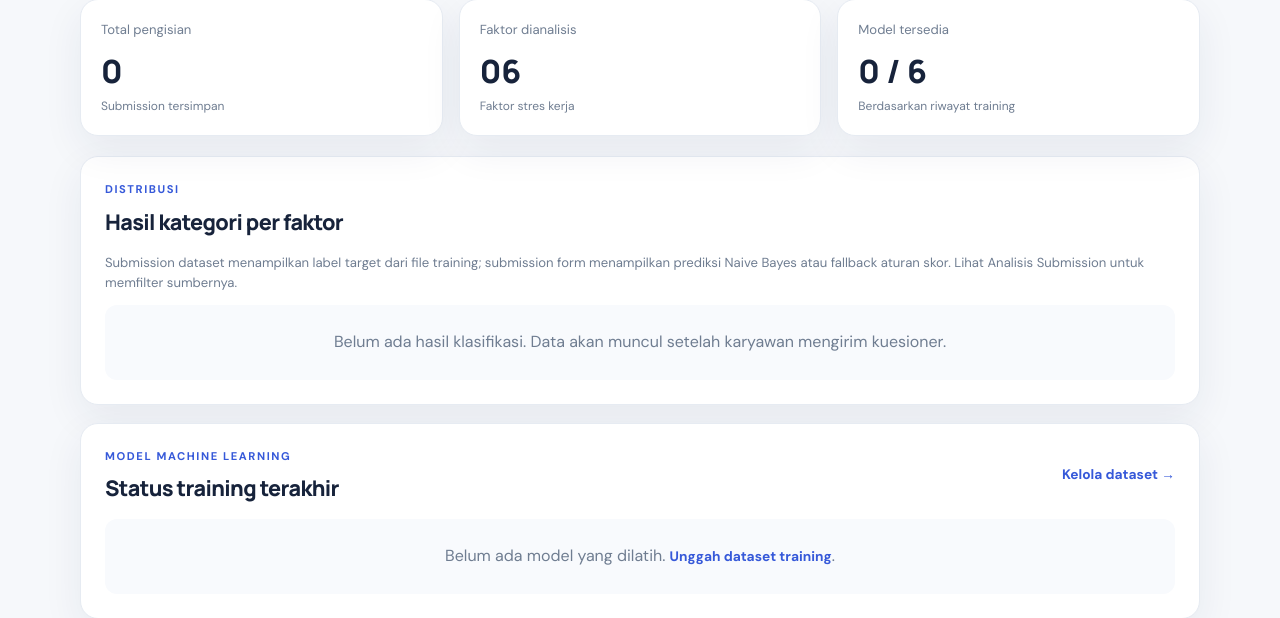
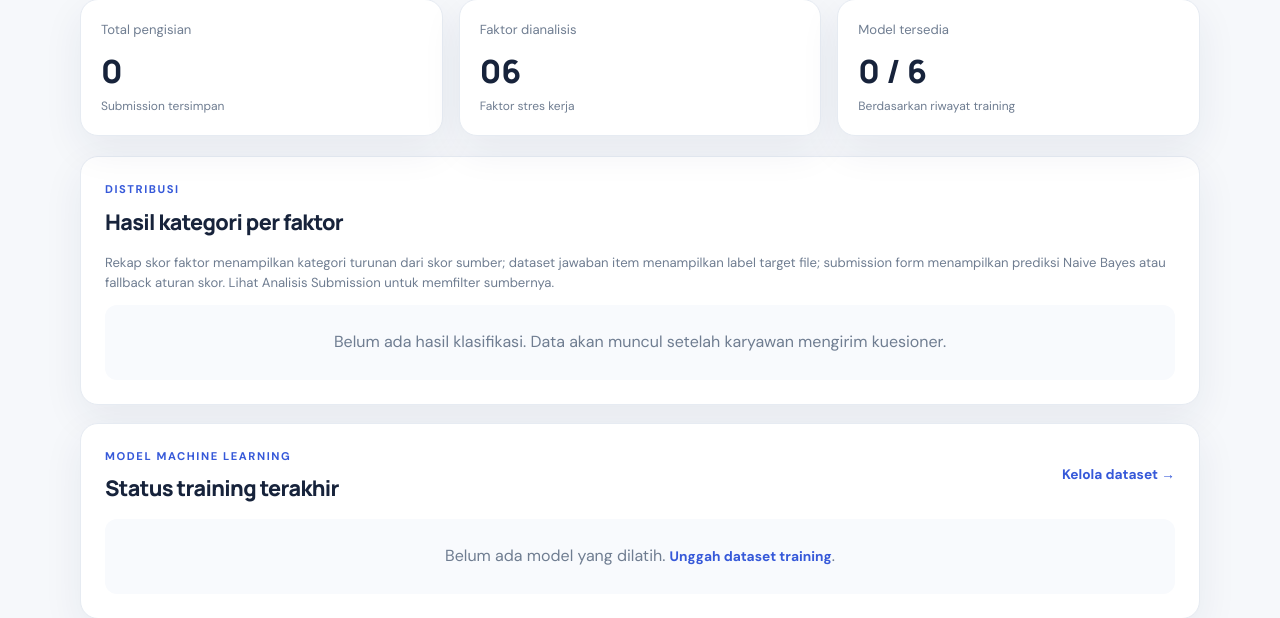
Before and after one commit to erenjeger/stress-level-classification-NB, a Flask app: page /admin in a window 1280 px wide. Shown: the part 259-877 px from the top of the page. Run offline with Flask 3, Linux system fonts and the light colour scheme; the visitor is signed in with stand-in values (Sample User, id 1); data that the repository does not hold is empty; some libraries are stand-ins or nearby versions.

Commit message:
Clarify aggregate score source in admin dashboard

```diff
--- a/templates/admin_dashboard.html
+++ b/templates/admin_dashboard.html
@@ -14,7 +14,7 @@
 
 <section class="panel section-panel">
   <div class="section-heading"><div><p class="eyebrow">DISTRIBUSI</p><h2>Hasil kategori per faktor</h2></div></div>
-  <p class="muted small">Submission dataset menampilkan label target dari file training; submission form menampilkan prediksi Naive Bayes atau fallback aturan skor. Lihat Analisis Submission untuk memfilter sumbernya.</p>
+  <p class="muted small">Rekap skor faktor menampilkan kategori turunan dari skor sumber; dataset jawaban item menampilkan label target file; submission form menampilkan prediksi Naive Bayes atau fallback aturan skor. Lihat Analisis Submission untuk memfilter sumbernya.</p>
   {% if distribution %}
     <div class="distribution-list">
       {% for item in distribution %}
```
